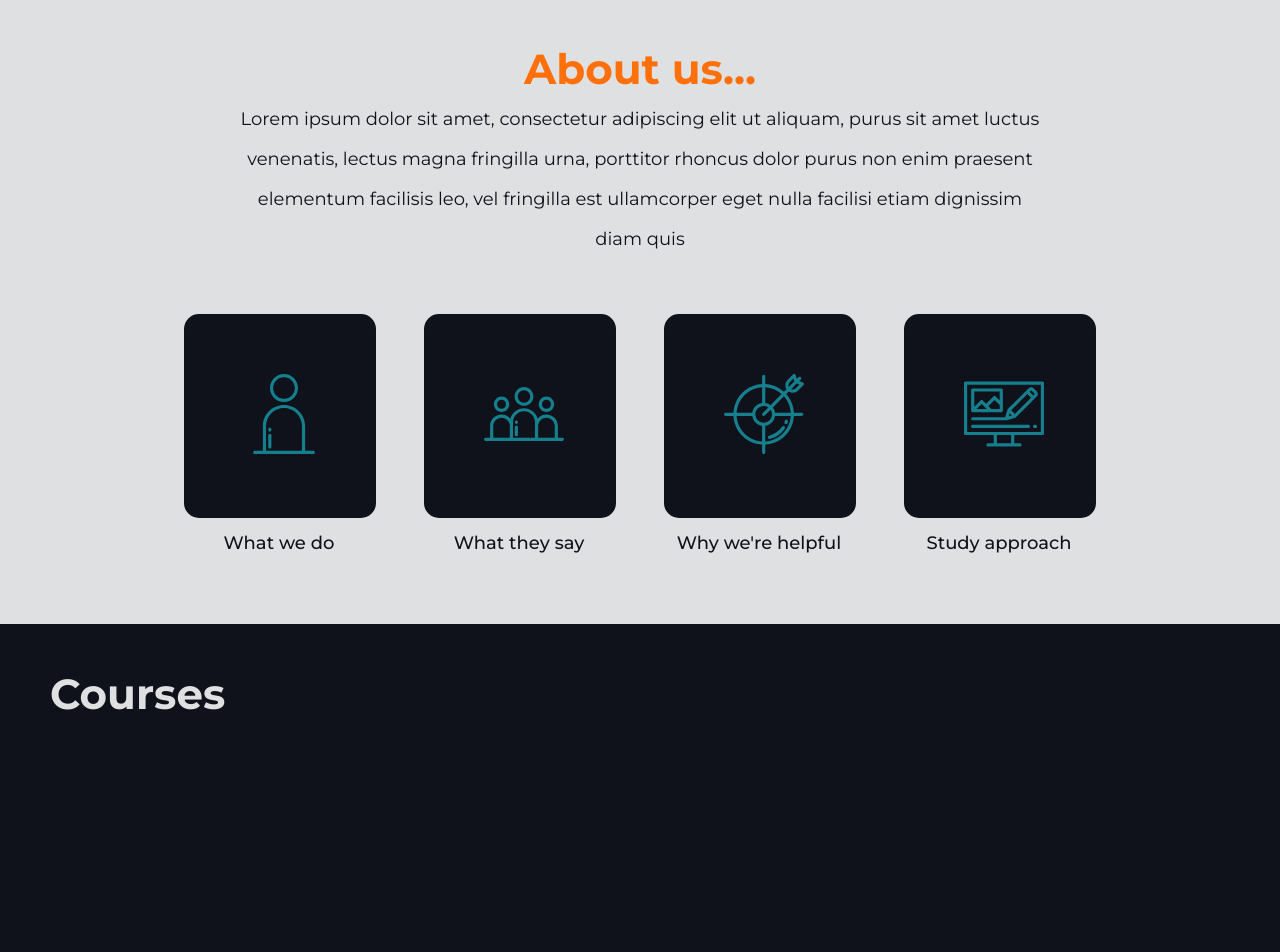
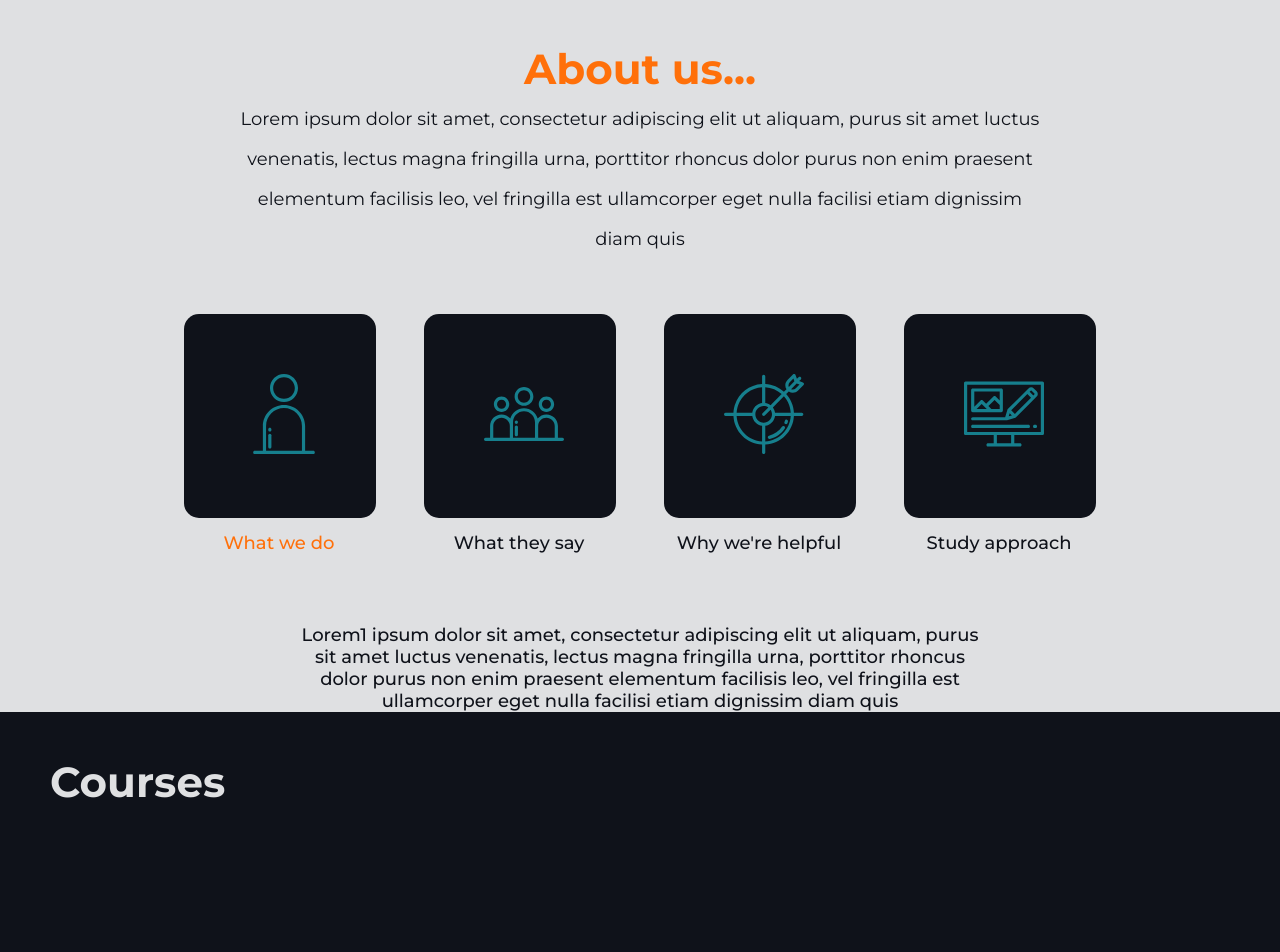
Before and after one commit to KirillMuchin/ITTool, an ASP.NET Core app: page / in a window 1280 px wide. Shown: the part 867-1819 px from the top of the page. Run offline with ASP.NET Core 8, Linux system fonts and the light colour scheme; some libraries are stand-ins or nearby versions.

Commit message:
main page js added for about us section

```diff
--- a/Views/Home/Index.cshtml
+++ b/Views/Home/Index.cshtml
@@ -34,60 +34,60 @@
             est ullamcorper
             eget nulla facilisi etiam dignissim diam quis
         </p>
-        <div class="main__about-inner">
-            <div class="main__about-item " id="about-item1">
-                <div class="about__item-image">
-                    <img src="./img/main__us.svg" alt="" class="about__item-img">
+        <div class="main__about-inner buttons">
+            <div class="main__about-item button button--1 active-button" data-value="1" id="about-item1">
+                    <div class="about__item-image">
+                        <img src="./img/main__us.svg" alt="" class="about__item-img">
+                    </div>
+                    <p class="about__item-header">What we do</p>
                 </div>
-                <p class="about__item-header">What we do</p>
-            </div>
-            <div class="main__about-item " id="about-item2">
+            <div class="main__about-item button button--2" data-value="2" id="about-item2">
                 <div class="about__item-image">
                     <img src="./img/main__audience.svg" alt="" class="about__item-img">
                 </div>
                 <p class="about__item-header">What they say</p>
             </div>
-            <div class="main__about-item " id="about-item3">
+            <div class="main__about-item button button--3" data-value="3" id="about-item3">
                 <div class="about__item-image">
                     <img src="./img/main__benefits.svg" alt="" class="about__item-img">
                 </div>
                 <p class="about__item-header">Why we're helpful</p>
             </div>
-            <div class="main__about-item " id="about-item4">
+            <div class="main__about-item button button--4" data-value="4" id="about-item4">
                 <div class="about__item-image">
                     <img src="./img/main__methods.svg" alt="" class="about__item-img">
                 </div>
                 <p class="about__item-header">Study approach</p>
             </div>
         </div>
-        <div class="about__info-inner">
-            <div class="about__info-item">
+        <div class="about__info-inner tabs">
+            <div class="about__info-item tab tab--1 active">
                 <p class="about__info-text" id="about-content1">
-                    Lorem ipsum dolor sit amet, consectetur adipiscing elit ut aliquam, purus sit amet luctus
+                    Lorem1 ipsum dolor sit amet, consectetur adipiscing elit ut aliquam, purus sit amet luctus
                     venenatis, lectus magna fringilla urna, porttitor rhoncus dolor purus non enim praesent
                     elementum facilisis leo, vel fringilla est ullamcorper eget nulla facilisi etiam dignissim diam
                     quis
                 </p>
             </div>
-            <div class="about__info-item" id="about-content2">
+            <div class="about__info-item tab tab--2" id="about-content2">
                 <p class="about__info-text">
-                    Lorem ipsum dolor sit amet, consectetur adipiscing elit ut aliquam, purus sit amet luctus
+                    Lorem2 ipsum dolor sit amet, consectetur adipiscing elit ut aliquam, purus sit amet luctus
                     venenatis, lectus magna fringilla urna, porttitor rhoncus dolor purus non enim praesent
                     elementum facilisis leo, vel fringilla est ullamcorper eget nulla facilisi etiam dignissim diam
                     quis
                 </p>
             </div>
-            <div class="about__info-item" id="about-content3">
+            <div class="about__info-item tab tab--3" id="about-content3">
                 <p class="about__info-text">
-                    Lorem ipsum dolor sit amet, consectetur adipiscing elit ut aliquam, purus sit amet luctus
+                    Lorem3 ipsum dolor sit amet, consectetur adipiscing elit ut aliquam, purus sit amet luctus
                     venenatis, lectus magna fringilla urna, porttitor rhoncus dolor purus non enim praesent
                     elementum facilisis leo, vel fringilla est ullamcorper eget nulla facilisi etiam dignissim diam
                     quis
                 </p>
             </div>
-            <div class="about__info-item" id="about-content4">
+            <div class="about__info-item tab tab--4" id="about-content4">
                 <p class="about__info-text">
-                    Lorem ipsum dolor sit amet, consectetur adipiscing elit ut aliquam, purus sit amet luctus
+                    Lorem4 ipsum dolor sit amet, consectetur adipiscing elit ut aliquam, purus sit amet luctus
                     venenatis, lectus magna fringilla urna, porttitor rhoncus dolor purus non enim praesent
                     elementum facilisis leo, vel fringilla est ullamcorper eget nulla facilisi etiam dignissim diam
                     quis
--- a/wwwroot/js/site.js
+++ b/wwwroot/js/site.js
@@ -1,4 +1,27 @@
-// Please see documentation at https://docs.microsoft.com/aspnet/core/client-side/bundling-and-minification
-// for details on configuring this project to bundle and minify static web assets.
 
-// Write your JavaScript code.
+class TabList {
+    constructor(buttonsContainer, tabs) {
+        this.buttonsContainer = buttonsContainer;
+        this.tabs = tabs;
+
+        this.buttonsContainer.addEventListener('click', event => {
+            const index = event.target.closest('.button').dataset.value;
+
+            this.openTab(index);
+        });
+    }
+
+    openTab(index) {
+        this.buttonsContainer.querySelector('.active-button').classList.remove('active-button');
+        this.buttonsContainer.querySelector(`.button--${index}`).classList.add('active-button');
+        this.tabs.querySelector('.active').classList.remove('active');
+        this.tabs.querySelector(`.tab--${index}`).classList.add('active');
+    }
+}
+
+document.addEventListener('DOMContentLoaded', () => {
+    const buttonsContainer = document.querySelector('.buttons');
+    const tabs = document.querySelector('.tabs');
+
+    const tabList = new TabList(buttonsContainer, tabs);
+})
--- a/wwwroot/sass/_global.scss
+++ b/wwwroot/sass/_global.scss
@@ -57,3 +57,9 @@
 body {
     padding-top: 106px;
 }
+
+button{
+    margin:0;
+    padding:0;
+
+}
--- a/wwwroot/sass/style.scss
+++ b/wwwroot/sass/style.scss
@@ -115,6 +115,19 @@
     cursor: pointer;
 }
 
+.tab.active{
+    display:block;
+}
+
+.button.active-button{
+    p{
+        color:#ff700a;
+    }
+}
+
+.about__info-item {
+    display: none;
+}
 .about__item-image {
     padding: 60px;
     background-color: #0f121a;
@@ -136,7 +149,7 @@
     font-weight: 500;
     font-size: 18px;
     line-height: 22px;
-    display: none;
+
 }
 
 .main__courses {
```
Also changed, not shown: ITToolTest.csproj, wwwroot/css/style.min.css, wwwroot/js/site.min.js.
